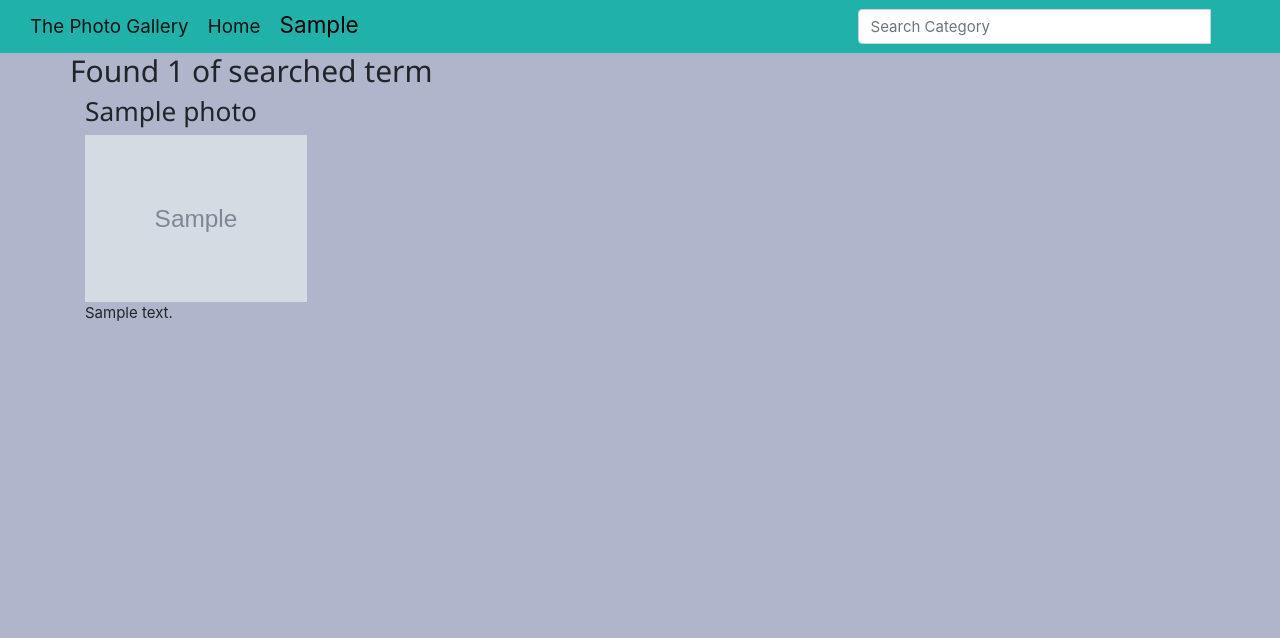
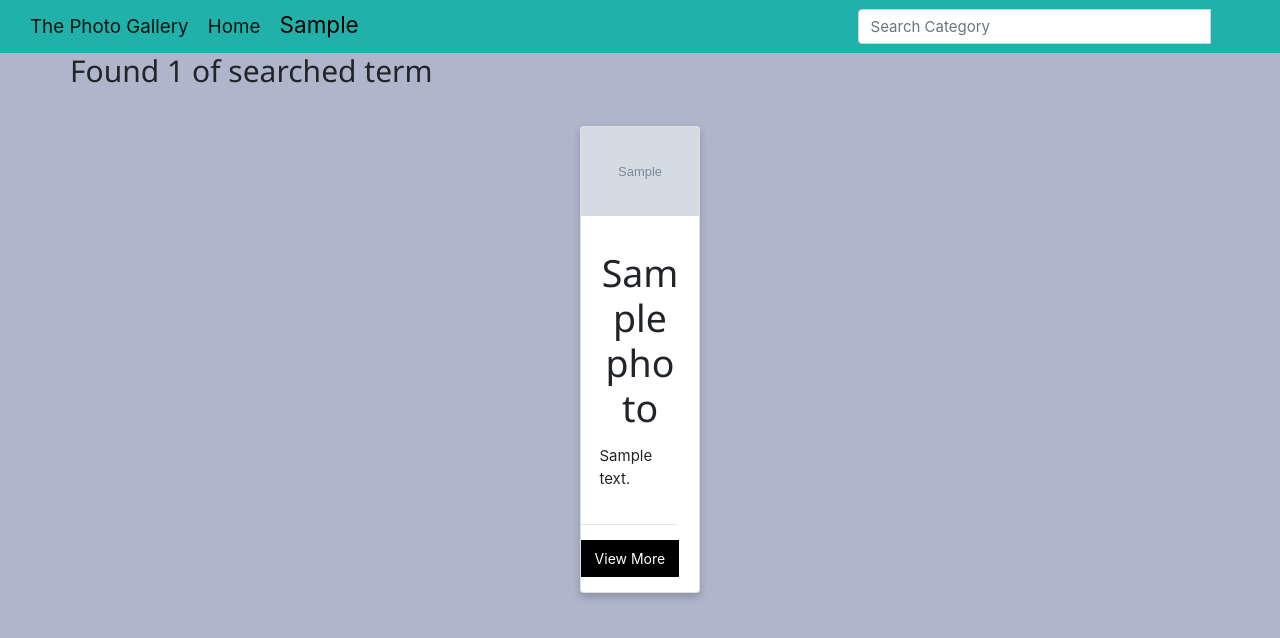
Before and after one commit to wilbrone/gallery, a Django app: template photos/templates/all-pics/search.html in a window 1280 px wide. Shown: the top 638 px of the page. Run offline with Django 3.2, Linux system fonts and the light colour scheme; tables that the repository leaves empty hold one stand-in row (values such as "Sample post"); the template is opened without the code that fills it: values that come from a table or form of the project are taken from there, most other values are stand-ins (such as "Sample title", 1, 10 or a date in 2020); grey boxes marked "Sample" are stand-in pictures; some libraries are stand-ins or nearby versions.

Commit message:
add style search page

```diff
--- a/photos/templates/all-pics/search.html
+++ b/photos/templates/all-pics/search.html
@@ -13,21 +13,34 @@
 
   <div class="row">
 
-  {% if photo %}
-    {% for photo in photo %}
-    <div class="container">
-      <h3>
-        {{ photo.title }}
-      </h3>
-      <a href="{% url 'image' photo.id %}">
-          <img src="{{photo.image.url}}" class="img-responsive" alt="Image" width="20%">
-      </a>
+    {% comment %} ************************ {% endcomment %}
+    <div class="row" style="margin: 0 auto;display: flex;justify-content: space-around;">
+      {% for photos in photo %}
+      <div class="card" style="position: relative; width: 30%; margin-top:2em !important; margin-bottom: auto; box-shadow: 0 4px 8px 0 rgba(0, 0, 0, 0.2);">
+          <a href="{% url 'image' photos.id %}">
+              <img class="card-img-top w3-hover-grayscale" src="{{photos.image.url}}" alt="Card image cap" width="100%">
+          </a>
+          <div class="card-body" style="">
+              <p class="title"><h1>{{ photos.title }}</h1></p>
+              <p class="card-text">
+                  {{ photos.description | truncatechars:50 }}
+              </p>
+          </div>
+          <hr width="80%" style="jstify:center;">
+          <p style="width:100%;">
+              <a href="{% url 'image' photos.id %}">
+                  <button class="prof" style="width:83%;border: none; outline: 0; display: inline-block; padding: 8px; color: white; background-color: #000; text-align: center; cursor: pointer; font-size: 14px;">
+                      View More
+                  </button>
+              </a>
+          </p>
+      </div>
+      {% empty %}
       <p>
-        {{ photo.description | truncatechars:50 }}
+          you got nothing to show
       </p>
+      {% endfor %}
     </div>
-    {% endfor %}
-  {% endif %}
   </div>
 </div>
 {% endblock %}
```
Also changed, not shown: photos/views.py (+14 -10 lines).
